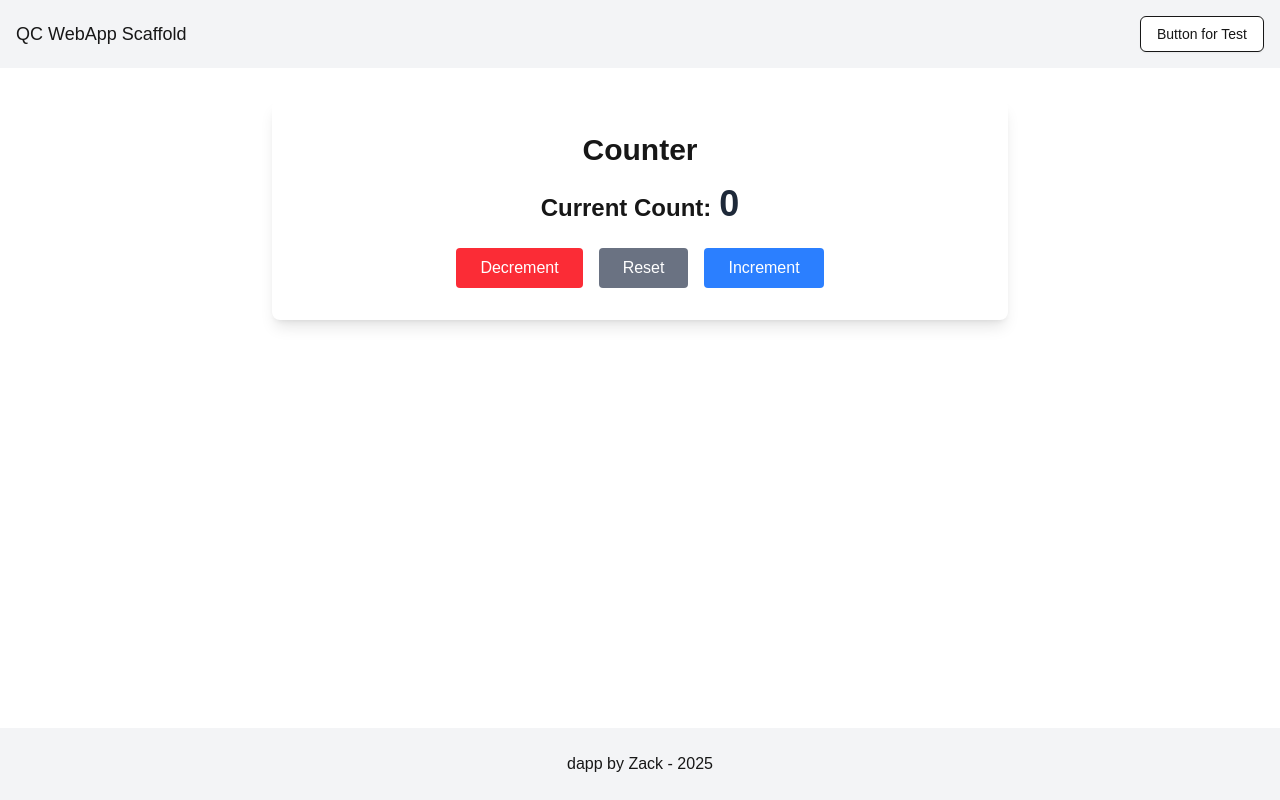
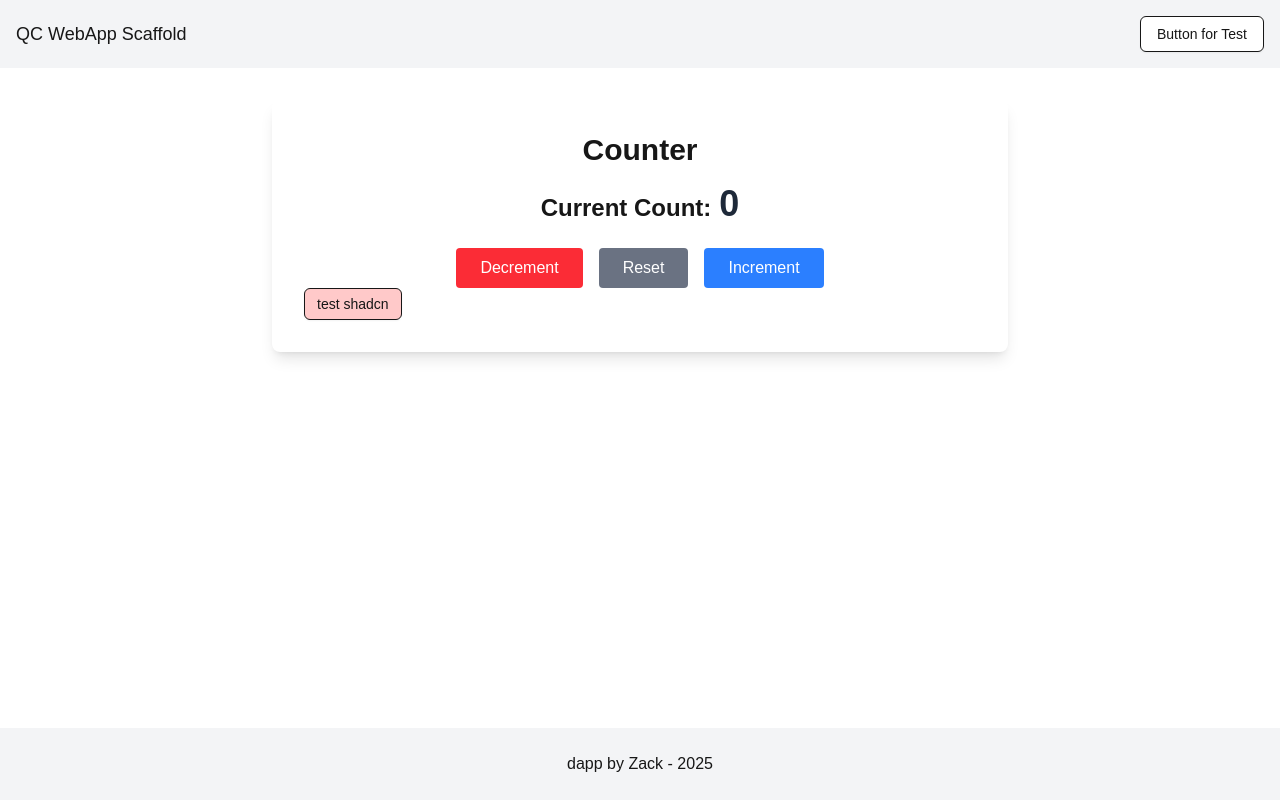
Before and after one commit to canwhite/webapp_scaffold, a Next.js app: page / in a window 1280 px wide. Built offline with nearby package versions, Linux system fonts and the light colour scheme.

Commit message:
feat: test shadcn

```diff
--- a/src/pages/index.tsx
+++ b/src/pages/index.tsx
@@ -3,7 +3,7 @@ import Head from "next/head";
 // import Link from "next/link";
 // import { useState, useEffect } from "react";
 // import { ethers } from "ethers";
-// import { Button } from "@/components/ui/button";
+import { Button } from "@/components/ui/button";
 import { useCounter } from "@/store/index";
 
 // declare let window: any;
@@ -45,6 +45,10 @@ const Home: NextPage = () => {
             Increment
           </button>
         </div>
+
+        <Button className="bg-red-200" size="sm" variant="outline">
+          test shadcn
+        </Button>
       </div>
     </div>
   );
--- a/tailwind.config.mjs
+++ b/tailwind.config.mjs
@@ -1,6 +1,6 @@
 /** @type {import('tailwindcss').Config} */
 export default {
-  content: ["./src/**/*.{js,ts,jsx,tsx}", "./pages/**/*.{js,ts,jsx,tsx}"],
+  content: ["./src/**/*.{js,ts,jsx,tsx}", "./src/components/**/*.{js,ts,jsx,tsx}"],
   theme: {
     extend: {}
   },
```
